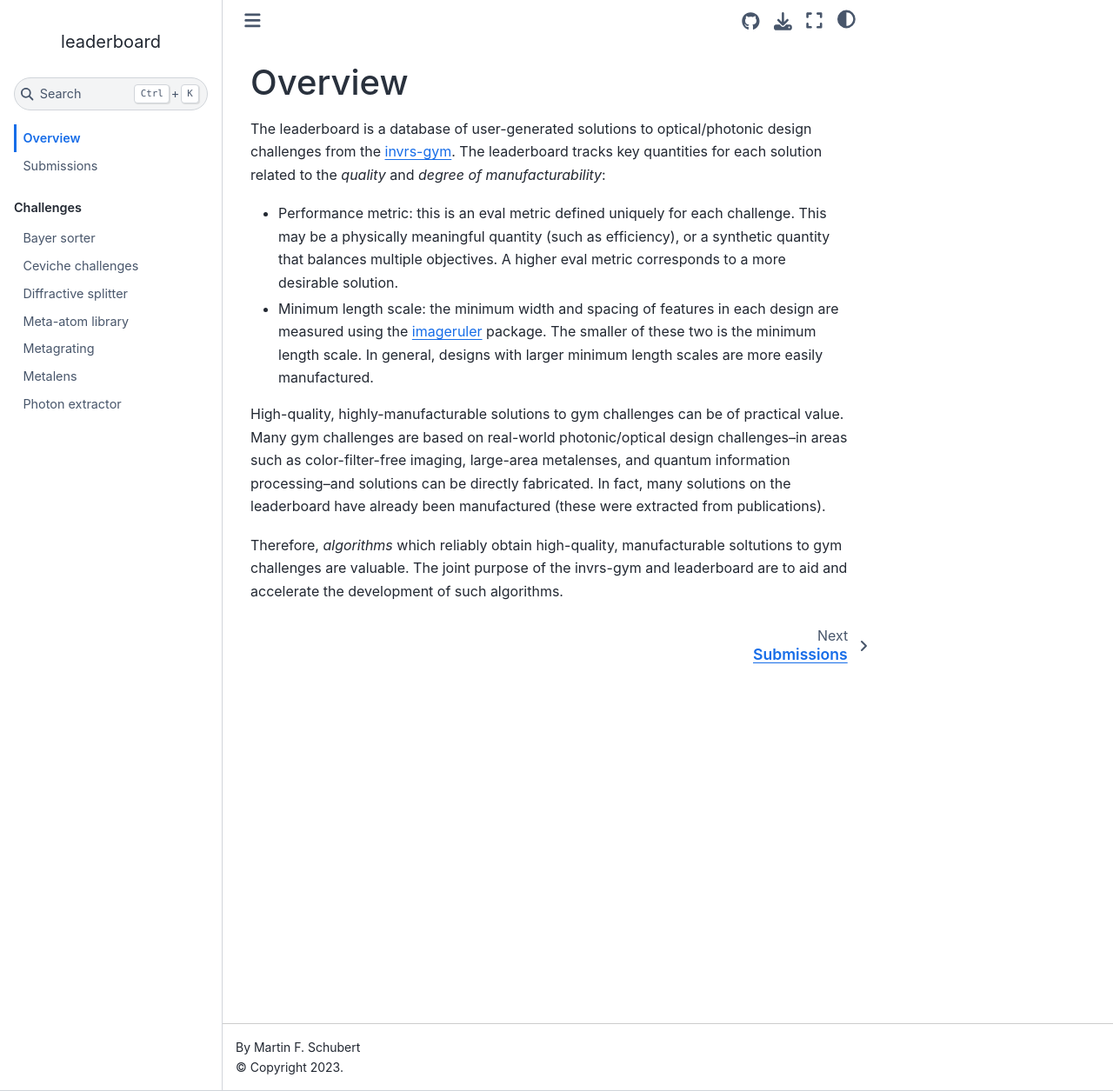
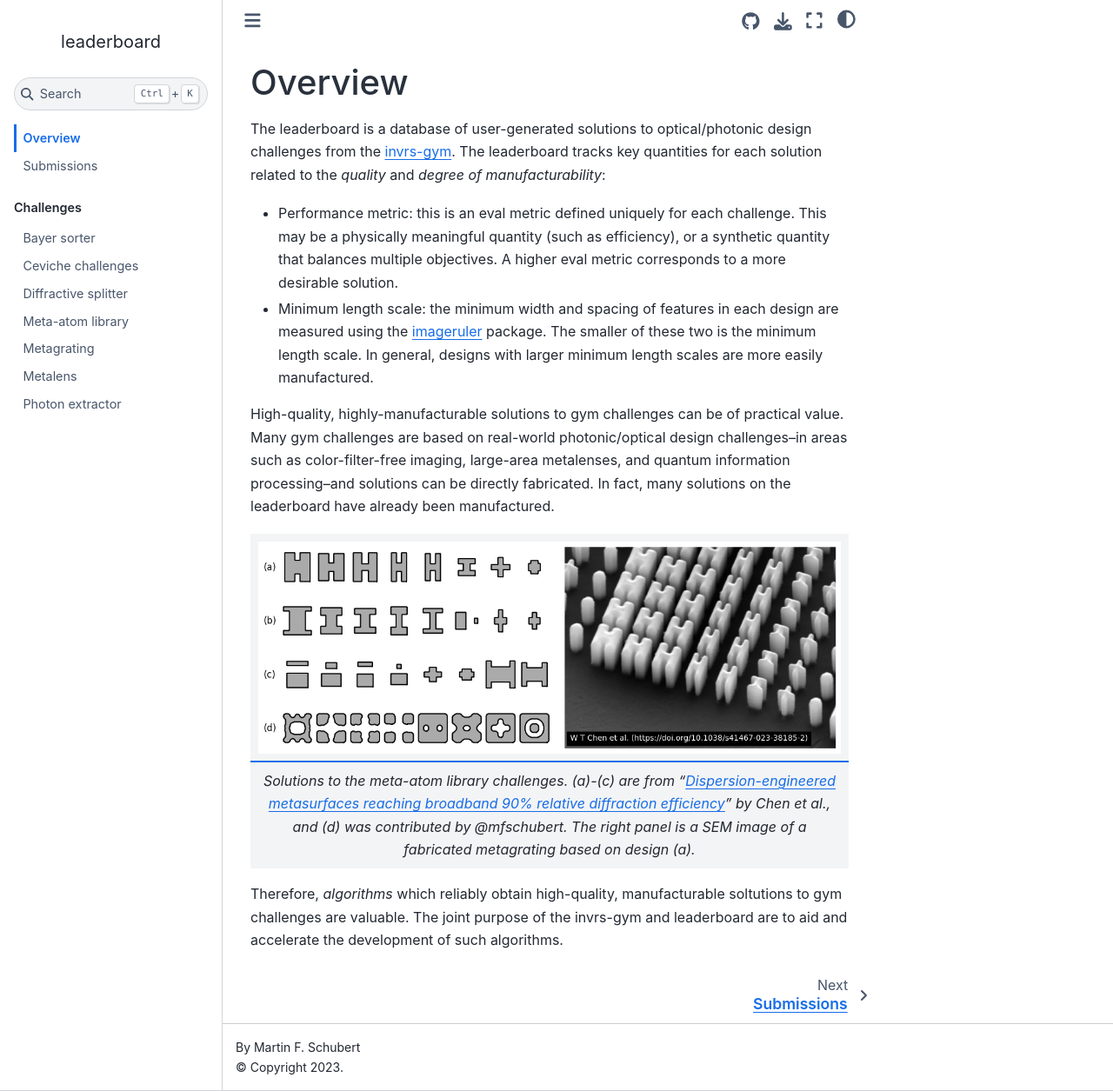
Before and after one commit to invrs-io/leaderboard, a Jupyter Book: the page built from docs/index.md, in a window 1280 px wide and 1255 px high. Shown: the whole window at 87% size. Built offline with Jupyter Book 1.0.4 settings and Sphinx 7.4.7 and the Sphinx Book theme 1.1.4, drawn with Linux system fonts in a browser that asks for light colours.

Commit message:
Add figure to docs

```diff
--- a/docs/index.md
+++ b/docs/index.md
@@ -4,6 +4,10 @@ The leaderboard is a database of user-generated solutions to optical/photonic de
 - Performance metric: this is an eval metric defined uniquely for each challenge. This may be a physically meaningful quantity (such as efficiency), or a synthetic quantity that balances multiple objectives. A higher eval metric corresponds to a more desirable solution.
 - Minimum length scale: the minimum width and spacing of features in each design are measured using the [imageruler](https://github.com/NanoComp/imageruler) package. The smaller of these two is the minimum length scale. In general, designs with larger minimum length scales are more easily manufactured.
 
-High-quality, highly-manufacturable solutions to gym challenges can be of practical value. Many gym challenges are based on real-world photonic/optical design challenges--in areas such as color-filter-free imaging, large-area metalenses, and quantum information processing--and solutions can be directly fabricated. In fact, many solutions on the leaderboard have already been manufactured (these were extracted from publications).
+High-quality, highly-manufacturable solutions to gym challenges can be of practical value. Many gym challenges are based on real-world photonic/optical design challenges--in areas such as color-filter-free imaging, large-area metalenses, and quantum information processing--and solutions can be directly fabricated. In fact, many solutions on the leaderboard have already been manufactured.
+
+| ![Meta-atom library designs](/img/meta_atom_library_designs.png) |
+|:--:|
+| *Solutions to the meta-atom library challenges. (a)-(c) are from “[Dispersion-engineered metasurfaces reaching broadband 90% relative diffraction efficiency](https://www.nature.com/articles/s41467-023-38185-2)” by Chen et al., and (d) was contributed by @mfschubert. The right panel is a SEM image of a fabricated metagrating based on design (a).* |
 
 Therefore, _algorithms_ which reliably obtain high-quality, manufacturable soltutions to gym challenges are valuable. The joint purpose of the invrs-gym and leaderboard are to aid and accelerate the development of such algorithms.
```
Also changed, not shown: docs/img/meta_atom_library_designs.png (added).
